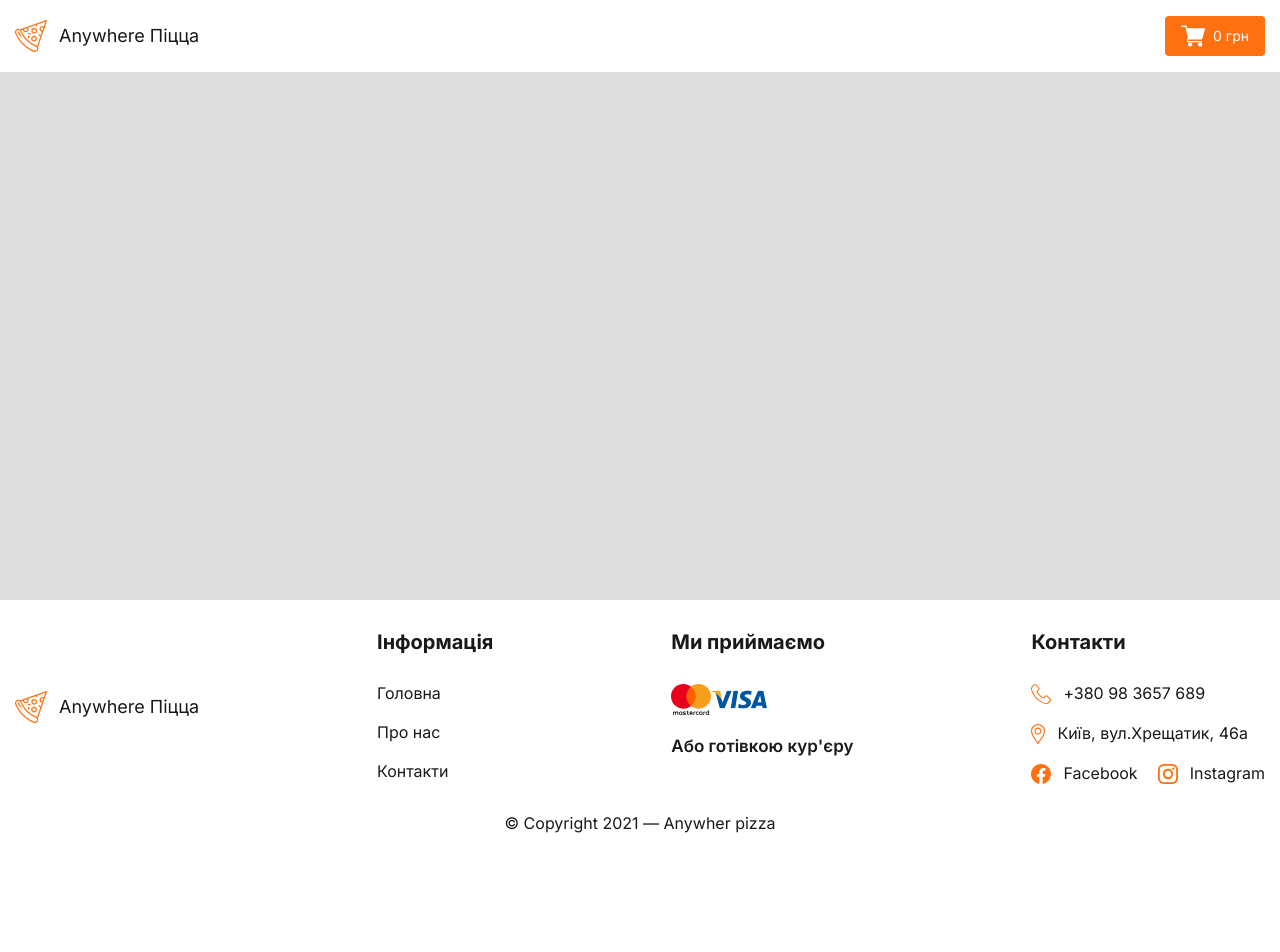
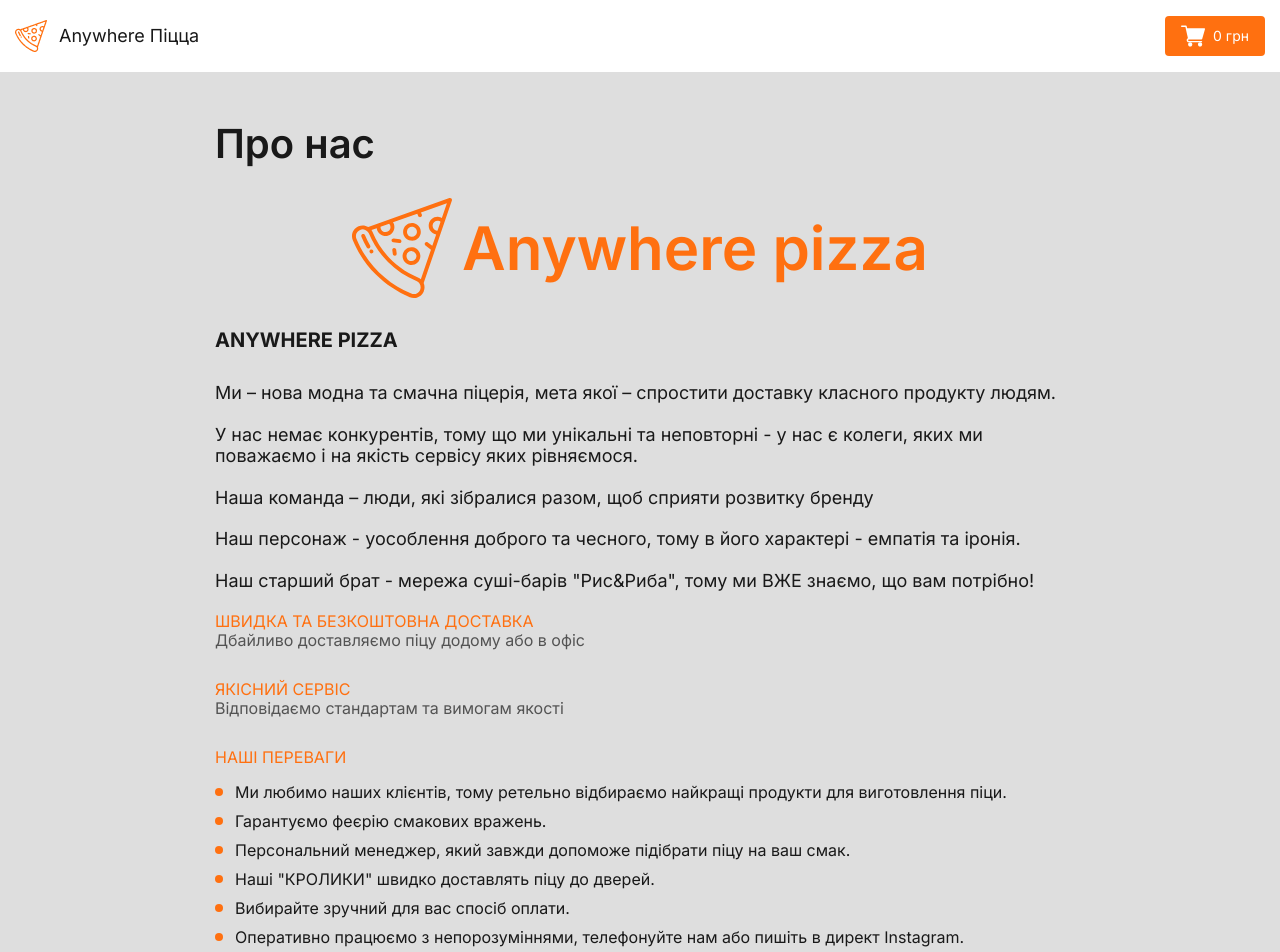
Before and after one commit to XJloTT4eH9l/anywhere-pizza, a React (Create React App) app: page /anywhere-pizza/about in a window 1280 px wide. Shown: the top 952 px of the page. Before the commit the page ends 863 px from the top, so only its background shows below. Built offline with nearby package versions, Linux system fonts and the light colour scheme; no server answers.

Commit message:
created aboutPage

```diff
--- a/src/App.js
+++ b/src/App.js
@@ -14,6 +14,7 @@ import DessertsPage from './pages/DessertsPage';
 import ComboPage from './pages/ComboPage';
 import CartPage from './pages/CartPage';
 import OrdersPage from './pages/OrdersPage';
+import AboutPage from './pages/AboutPage';
 
 //components
 import Header from './components/Header/Header';
@@ -256,8 +257,9 @@ function App() {
             <Route path='/anywhere-pizza/sauces' element={ <SaucesPage /> }></Route>
             <Route path='/anywhere-pizza/desserts' element={ <DessertsPage /> }></Route>
             <Route path='/anywhere-pizza/combo' element={ <ComboPage /> }></Route>
-            <Route path='/anywhere-pizza/cart' element={ <CartPage /> }></Route>
-            <Route path='/anywhere-pizza/orders' element={ <OrdersPage />}></Route>
+            <Route path='/anywhere-pizza/cart' element={ <CartPage /> } ></Route>
+            <Route path='/anywhere-pizza/orders' element={ <OrdersPage /> }></Route>
+            <Route path='/anywhere-pizza/about' element={ <AboutPage /> }></Route>
           </Routes>
         </main>
         <Footer />
--- a/src/components/Card/Card.jsx
+++ b/src/components/Card/Card.jsx
@@ -49,9 +49,13 @@ function PizzaCard({id, imgUrl, title, compound, prices, sizes}) {
     }
 
     function getProductCounter() {
-        const productsInCart = cartItems.filter(product => product.id === id);
+        const initialValue = 0;
+        const productsInCart = cartItems
+            .filter(product => product.id === id)
+            .reduce((summ, nextProduct) => summ + nextProduct.counter, initialValue);
+
         if(productsInCart) {
-            return productsInCart.length
+            return productsInCart;
         }
     }
 
--- a/src/components/CartAdded/CartAdded.scss
+++ b/src/components/CartAdded/CartAdded.scss
@@ -9,7 +9,7 @@
     text-align: center;
     position: fixed;
     top: 100px;
-    left: 50%;
+    left: 85%;
     transform: translate(-50%, 0);
     color: $primary-color;
     background-color: $primary-light-color;
--- a/src/components/Footer/Footer.jsx
+++ b/src/components/Footer/Footer.jsx
@@ -11,7 +11,7 @@ function Footer() {
                     <ul className='footer__list'>
                         <h2 className='footer__title'>Інформація</h2>
                         <li className='footer__item'><Link to='/anywhere-pizza/' className='footer__link'>Головна</Link></li>
-                        <li className='footer__item'><Link to='/anywhere-pizza/' className='footer__link'>Про нас</Link></li>
+                        <li className='footer__item'><Link to='/anywhere-pizza/about' className='footer__link'>Про нас</Link></li>
                         <li className='footer__item'><Link to='/anywhere-pizza/' className='footer__link'>Контакти</Link></li>
                     </ul>
                     <ul className='footer__list'>
--- a/src/index.scss
+++ b/src/index.scss
@@ -245,3 +245,99 @@ svg {
     background-color: $white-color;
   }
 }
+
+.about {
+  margin-top: 120px;
+  @media(max-width: 600px) {
+    margin-top: 100px;
+  }
+  &__logo {
+    display: flex;
+    align-items: center;
+    justify-content: center;
+    margin-bottom: 30px;
+    img {
+      width: 100px;
+      height: 100px;
+      margin-right: 10px;
+      @media(max-width: 900px) {
+        width: 80px;
+        height: 80px;
+      }
+      @media(max-width: 900px) {
+        width: 50px;
+        height: 50px;
+      }
+    }
+    h2 {
+      font-size: 60px;
+      font-weight: 600;
+      color: $primary-color;
+      @media(max-width: 900px) {
+        font-size: 40px;
+      }
+      @media(max-width: 900px) {
+        font-size: 30px;
+      }
+    }
+  }
+  &__text {
+    font-size: 18px;
+    margin-bottom: 20px;
+    @media(max-width: 900px) {
+      font-size: 16px;
+    }
+    @media(max-width: 600px) {
+      font-size: 14px;
+    }
+  }
+  &__title {
+    font-size: 20px;
+    text-transform: uppercase;
+    margin-bottom: 30px;
+    @media(max-width: 600px) {
+      font-size: 16px;
+    }
+  }
+  &__theme {
+    margin-bottom: 30px;
+    h3 {
+      font-weight: 400;
+      font-size: 16px;
+      text-transform: uppercase;
+      color: $primary-color;
+    }
+    p {
+      font-size: 16px;
+      opacity: 0.7;
+    }
+  }
+  &__benefits {
+    h3 {
+      font-weight: 400;
+      font-size: 16px;
+      text-transform: uppercase;
+      color: $primary-color;
+      margin-bottom: 15px;
+    }
+  }
+  &__benefit {
+    position: relative;
+    padding-left: 20px;
+    font-size: 16px;
+    margin-bottom: 10px;
+    @media(max-width: 600px) {
+      font-size: 14px;
+    }
+    &::before {
+      content: '';
+      position: absolute;
+      left: 0;
+      top: 5px;
+      width: 8px;
+      height: 8px;
+      background-color: $primary-color;
+      border-radius: 50%;
+    }
+  }
+}
--- /dev/null
+++ b/src/pages/AboutPage.jsx
@@ -0,0 +1,65 @@
+import { useEffect } from 'react';
+
+function AboutPage() {
+    useEffect(() => {
+        window.scrollTo(0, 0);
+    }, [])
+    return (
+        <section className="about" >
+            <div className="container-short">
+                <h1 className="title">Про нас</h1>
+                <div className="about__logo">
+                    <img src="img/about.svg" alt="anywhere pizza logo"/>
+                    <h2>Anywhere pizza</h2>
+                </div>
+                <h2 className="about__title">Anywhere pizza</h2>
+                <p className="about__text">
+                    Ми – нова модна та смачна піцерія, мета якої – спростити доставку класного продукту людям.
+                </p>
+                <p className="about__text">
+                    У нас немає конкурентів, тому що ми унікальні та неповторні - у нас є колеги, яких ми поважаємо і на якість сервісу яких рівняємося.
+                </p>
+                <p className="about__text">
+                    Наша команда – люди, які зібралися разом, щоб сприяти розвитку бренду
+                </p>
+                <p className="about__text">
+                    Наш персонаж - уособлення доброго та чесного, тому в його характері - емпатія та іронія.
+                </p>
+                <p className="about__text">
+                    Наш старший брат - мережа суші-барів "Рис&Риба", тому ми ВЖЕ знаємо, що вам потрібно!
+                </p>
+                <div className="about__theme">
+                    <h3>ШВИДКА ТА БЕЗКОШТОВНА ДОСТАВКА</h3>
+                    <p>Дбайливо доставляємо піцу додому або в офіс</p>
+                </div>
+                <div className="about__theme">
+                    <h3>ЯКІСНИЙ СЕРВІС</h3>
+                    <p>Відповідаємо стандартам та вимогам якості</p>
+                </div>
+                <ul className="about__benefits">
+                    <h3>Наші переваги</h3>
+                    <li className="about__benefit">
+                        Ми любимо наших клієнтів, тому ретельно відбираємо найкращі продукти для виготовлення піци.
+                    </li>
+                    <li className="about__benefit">
+                        Гарантуємо феєрію смакових вражень.
+                    </li>
+                    <li className="about__benefit">
+                        Персональний менеджер, який завжди допоможе підібрати піцу на ваш смак.
+                    </li>
+                    <li className="about__benefit">
+                        Наші "КРОЛИКИ" швидко доставлять піцу до дверей.
+                    </li>
+                    <li className="about__benefit">
+                        Вибирайте зручний для вас спосіб оплати.
+                    </li>
+                    <li className="about__benefit">
+                        Оперативно працюємо з непорозуміннями, телефонуйте нам або пишіть в директ Instagram.
+                    </li>
+                </ul>
+            </div>
+        </section>
+    )
+}
+
+export default AboutPage;
```
Also changed, not shown: public/img/about.svg (added).
